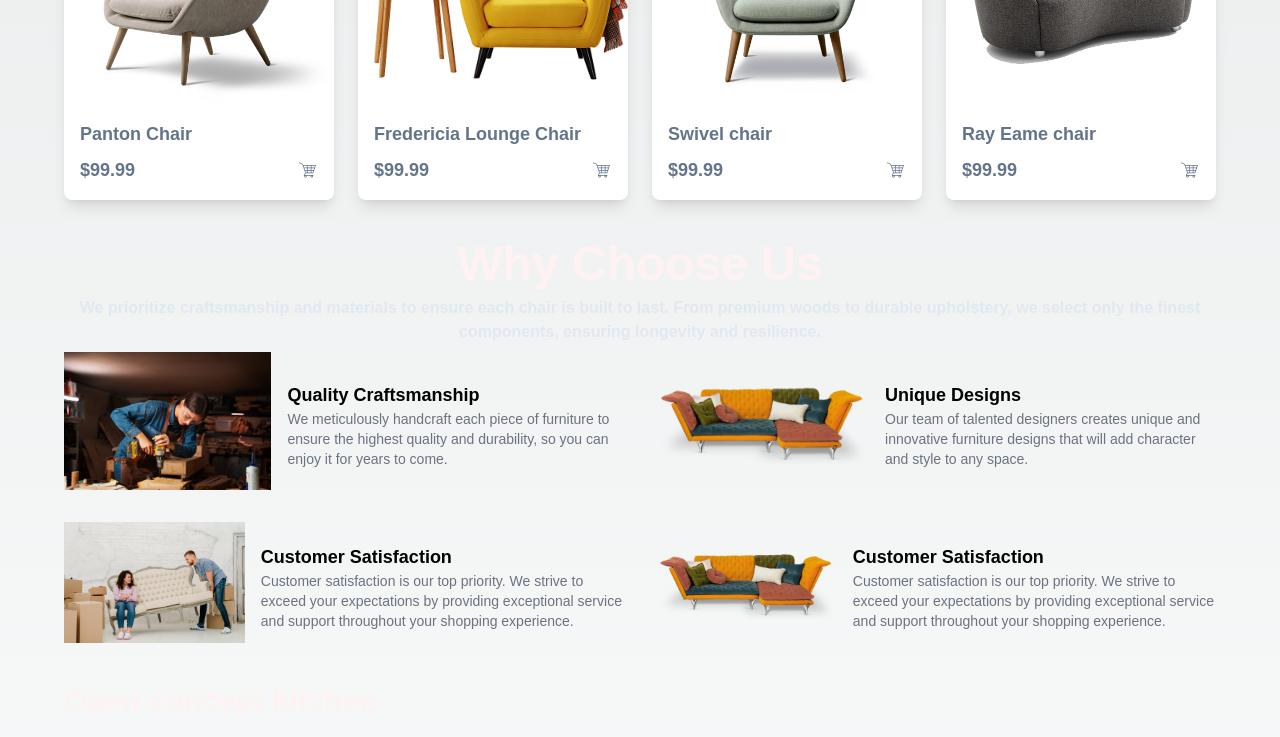
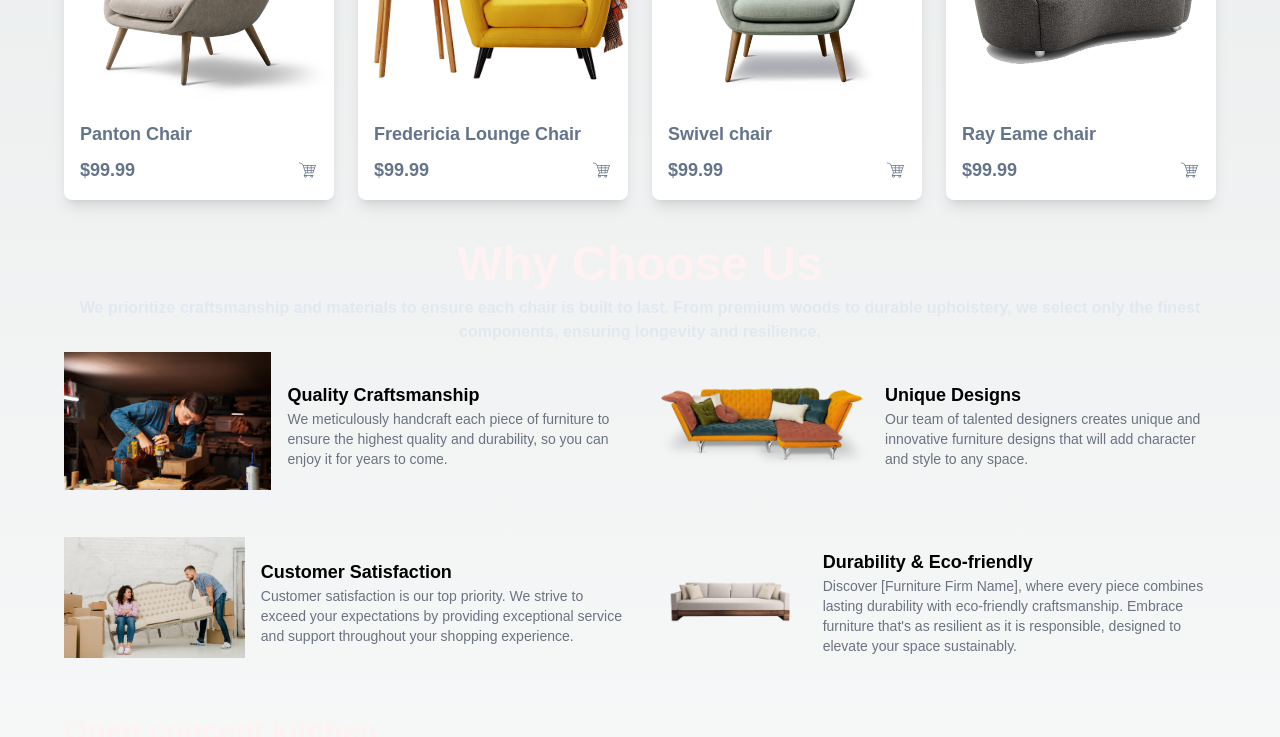
Before and after one commit to Muees99/Lounge-Luxe, a Next.js app: page / in a window 1280 px wide. Shown: the part 2000-2737 px from the top of the page. Built offline with nearby package versions, Linux system fonts and the light colour scheme; a web font is replaced by a local one.

Commit message:
Choose Component

```diff
--- a/app/components/Choose/index.tsx
+++ b/app/components/Choose/index.tsx
@@ -1,7 +1,7 @@
 import React from "react";
 import WhyChooseUs from "../WhyChooseUs"; // Adjust the import path as per your folder structure
 
-const YourComponent: React.FC = () => {
+const Choose: React.FC = () => {
   // Define the whyChooseUsDescriptions array here
   const whyChooseUsDescriptions = [
     {
@@ -23,10 +23,10 @@ const YourComponent: React.FC = () => {
       image: "/assets/customer.png",
     },
     {
-      title: "Customer Satisfaction",
+      title: "Durability & Eco-friendly",
       description:
-        "Customer satisfaction is our top priority. We strive to exceed your expectations by providing exceptional service and support throughout your shopping experience.",
-      image: "/assets/fantasy.png",
+        "Discover [Furniture Firm Name], where every piece combines lasting durability with eco-friendly craftsmanship. Embrace furniture that's as resilient as it is responsible, designed to elevate your space sustainably.",
+      image: "/assets/offwhite.png",
     },
   ];
 
@@ -62,4 +62,4 @@ const YourComponent: React.FC = () => {
   );
 };
 
-export default YourComponent;
+export default Choose;
```
Also changed, not shown: public/assets/Unique.png (added), public/assets/offwhite.png (renamed from public/assets/pngwing.com (5).png).
